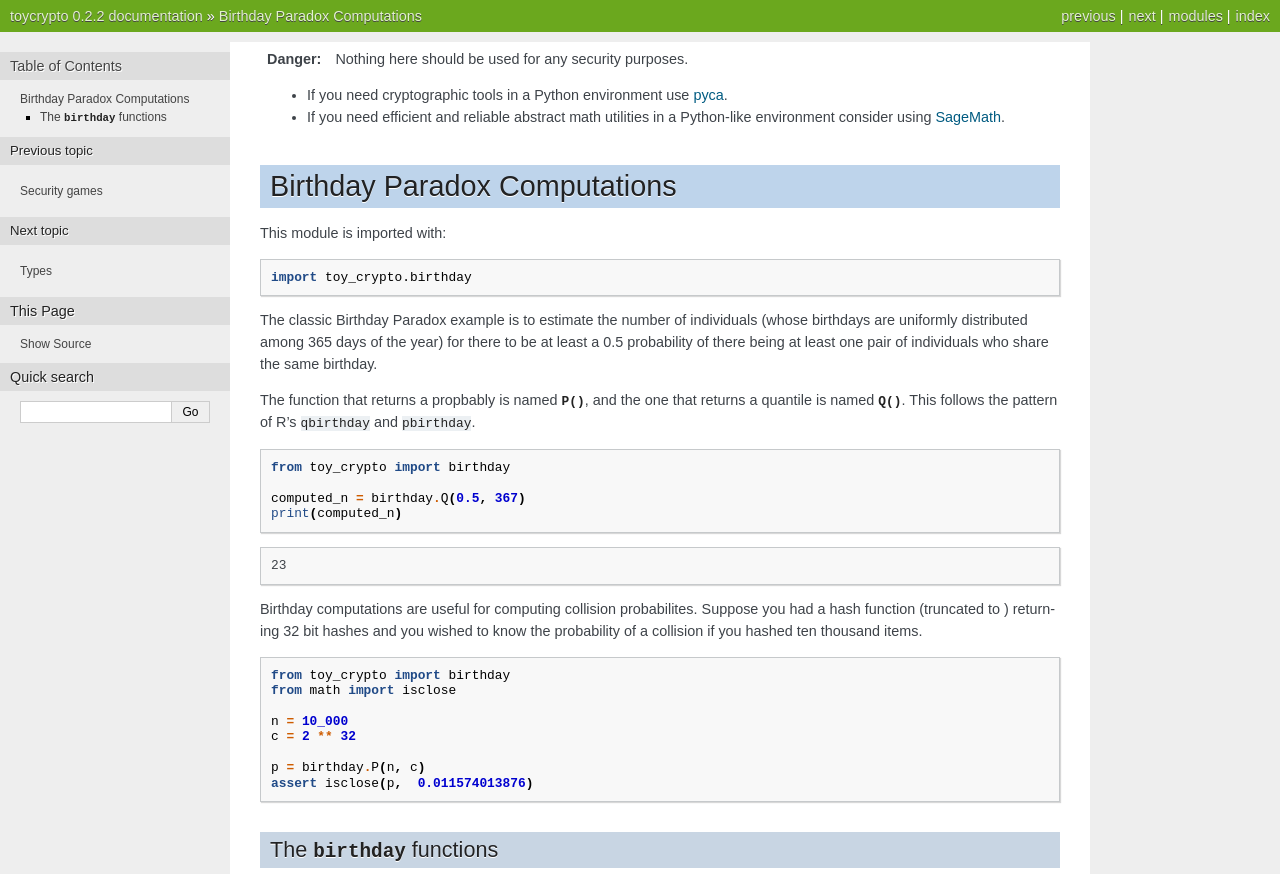
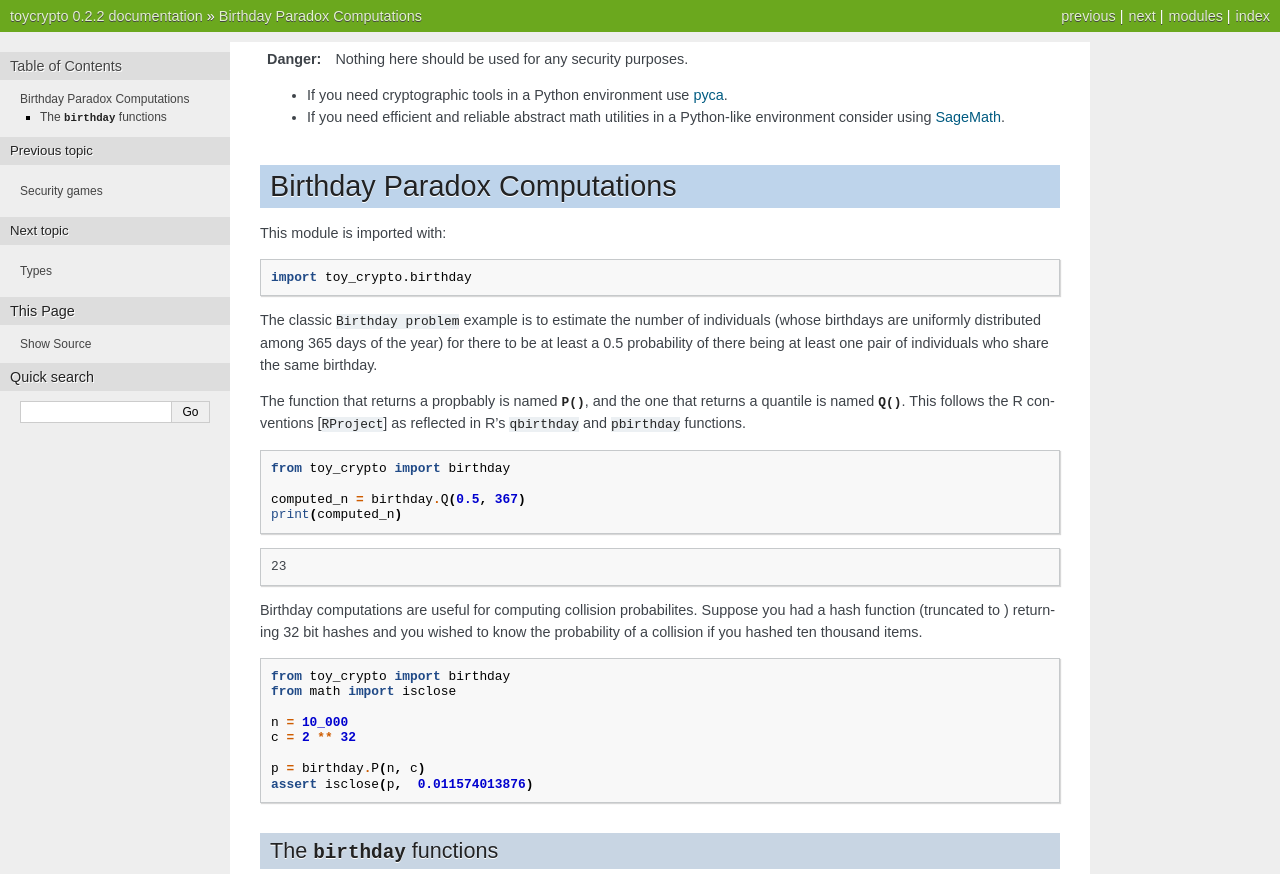
Before and after one commit to jpgoldberg/toy-crypto-math, a Sphinx documentation site: the page built from docs/source/birthday.rst, in a window 1280 px wide, cut to the strip 0-874 px from the top of the page. Built offline with Sphinx 7.4.7, drawn with Linux system fonts in a browser that asks for light colours; pages that are not in the unit, such as notebooks, are missing from menus; cross-references to code outside the pages are shown as plain code.

Commit message:
R citation attempt

```diff
--- /dev/null
+++ b/docs/source/bibligraphy.rst
@@ -0,0 +1,4 @@
+bibliography
+=============
+
+.. bibliography::
--- a/docs/source/birthday.rst
+++ b/docs/source/birthday.rst
@@ -9,10 +9,16 @@ This module is imported with::
 
 .. currentmodule:: toy_crypto.birthday
 
-The classic Birthday Paradox example is to estimate the number of individuals (whose birthdays are uniformly distributed among 365 days of the year) for there to be at least a 0.5 probability of there being at least one pair of individuals who share the same birthday.
+The classic :wikipedia:`Birthday problem` example is
+to estimate the number of individuals
+(whose birthdays are uniformly distributed among 365 days of the year)
+for there to be at least a 0.5 probability of there being at least one pair of individuals who share the same birthday.
 
-The function that returns a propbably is named :func:`P`, and the one that returns a quantile is named :func:`Q`.
-This follows the pattern of R's ``qbirthday`` and ``pbirthday``.
+The function that returns a propbably is named :func:`P`,
+and the one that returns a quantile is named :func:`Q`.
+This follows the R conventions
+[:cite:label:`RProject`]
+as reflected in R's ``qbirthday`` and ``pbirthday`` functions.
 
 .. testcode::
 
--- a/docs/source/index.rst
+++ b/docs/source/index.rst
@@ -57,3 +57,4 @@ Table of Contents
   birthday
   types
   vigenere
+  bibliography
--- a/docs/source/refs.bib
+++ b/docs/source/refs.bib
@@ -24,3 +24,14 @@
   abstract  = {We describe the computation which resulted in the title of this paper. Furthermore, we give an analysis of the data collected during this computation. From these data, we derive the important observation that in the final stages, the progress of the double large prime variation of the quadratic sieve integer factoring algorithm can more effectively be approximated by a quartic function of the time spent, than by the more familiar quadratic function. We also present, as an update to [15], some of our experiences with the management of a large computation distributed over the Internet. Based on this experience, we give some realistic estimates of the current readily available computational power of the Internet. We conclude that commonly-used 512-bit RSA moduli are vulnerable to any organization prepared to spend a few million dollars and to wait a few months.},
   isbn      = {978-3-540-49236-8}
 }
+
+
+
+@manual{RProject,
+	address = {Vienna, Austria},
+	author = {{R Core Team}},
+	organization = {R Foundation for Statistical Computing},
+	title = {R: A Language and Environment for Statistical Computing},
+    shorttitle = {R},
+	url = {https://www.R-project.org/},
+	year = {2024}}
```
Also changed, not shown: docs/source/utils.rst (+7 -9 lines).
